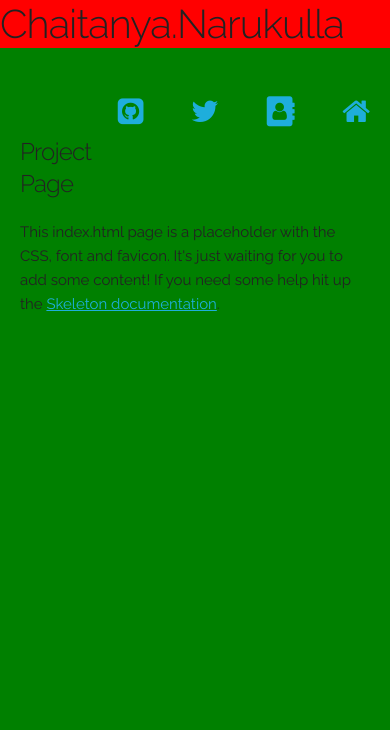
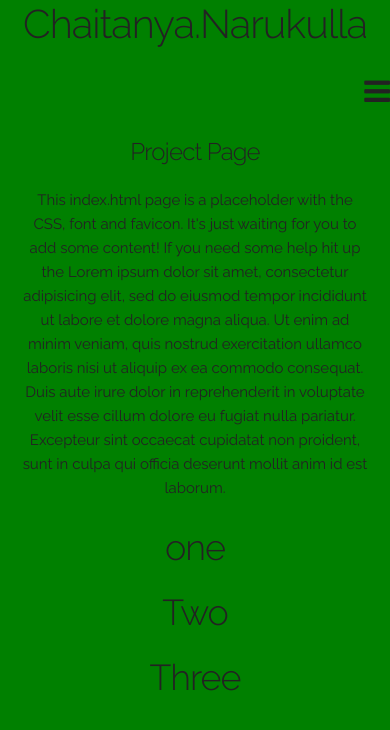
Before and after one commit to chaitanyanarukulla/Portfolio, a website: page index.html in a window 390 px wide. Drawn offline with nearby package versions, Linux system fonts and the light colour scheme.

Commit message:
Hamburger menu working

```diff
--- a/CSS/base.css
+++ b/CSS/base.css
@@ -1,8 +1,12 @@
 header{
-  background-color: red;
+
+
 }
 body{
 background-color: green;
+max-width: 960px;
+text-align: center;
+margin: auto;
 }
 .main-nav{
   float: right;
@@ -12,3 +16,16 @@ background-color: green;
   display: inline-block;
   padding: 20px;
 }
+@media (min-width: 800px) {
+  nav i.fa.fa-bars{
+  display:none;
+ }
+}
+
+@media (max-width: 800px) {
+  .main-nav ul {
+    display: none;
+    padding: 1px;
+    clear: both;
+  }
+}
--- a/index.html
+++ b/index.html
@@ -36,10 +36,10 @@
 </head>
 <body>
 <header>
-  <h1>Chaitanya.Narukulla</h1>
+<h1>Chaitanya.Narukulla</h1>
   <nav class="main-nav">
-      <div class="icon-menu">
-      <ul>
+    <i class="fa fa-bars" aria-hidden="true"></i>
+        <ul class="list">
         <li><a href="http://github.com" target="_blank" > <i class="fa   fa-github-square" aria-hidden="true"></i></a></li>
         <li><a href="http://twitter.com" target="_blank" > <i class="fa fa-twitter" aria-hidden="true"></i></a></li>
         <li><a href="#" target="_blank" ><i class="fa fa-address-book" aria-hidden="true"></i></a></li>
@@ -54,8 +54,13 @@
     <div class="row">
       <div class="two" style="margin-top: 25%">
         <h4>Project Page</h4>
-        <p>This index.html page is a placeholder with the CSS, font and favicon. It's just waiting for you to add some content! If you need some help hit up the <a href="http://www.getskeleton.com">Skeleton documentation</a>.</p>
+        <p>This index.html page is a placeholder with the CSS, font and favicon. It's just waiting for you to add some content! If you need some help hit up the Lorem ipsum dolor sit amet, consectetur adipisicing elit, sed do eiusmod tempor incididunt ut labore et dolore magna aliqua. Ut enim ad minim veniam, quis nostrud exercitation ullamco laboris nisi ut aliquip ex ea commodo consequat. Duis aute irure dolor in reprehenderit in voluptate velit esse cillum dolore eu fugiat nulla pariatur. Excepteur sint occaecat cupidatat non proident, sunt in culpa qui officia deserunt mollit anim id est laborum.</p>
       </div>
+    </div>
+    <div class="row">
+      <div class ="one-third column"><h2>one</h2></div>
+      <div class ="one-third column"><h2>Two</h2></div>
+      <div class ="one-third column"><h2>Three</h2></div>
     </div>
   </div>
 
```
Also changed, not shown: app.js (+5 -5 lines), images/003-home3.png (deleted), images/069-address-book.png (deleted), images/407-twitter.png (deleted), images/433-github.png (deleted), images/favicon.png (deleted).
